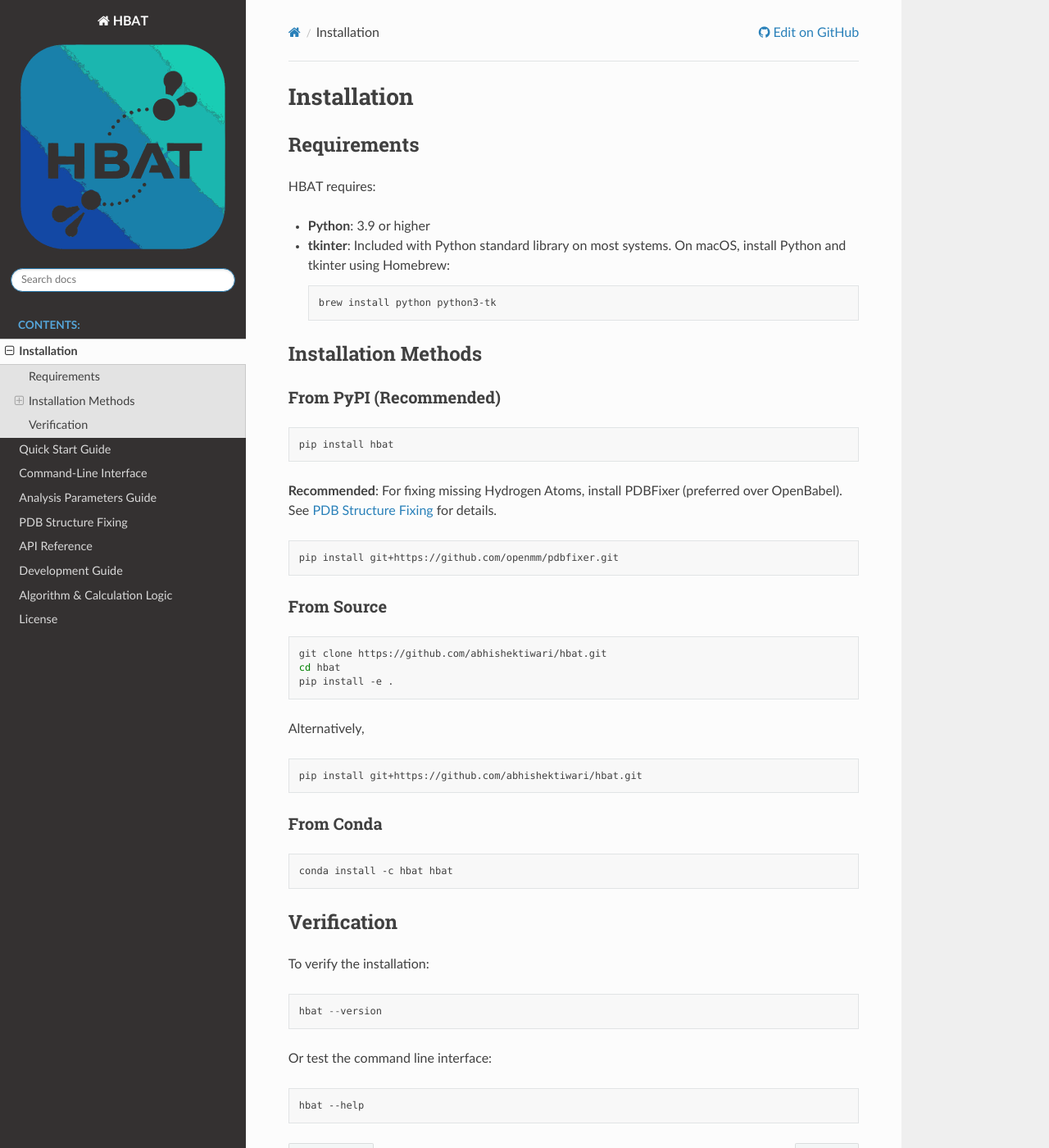
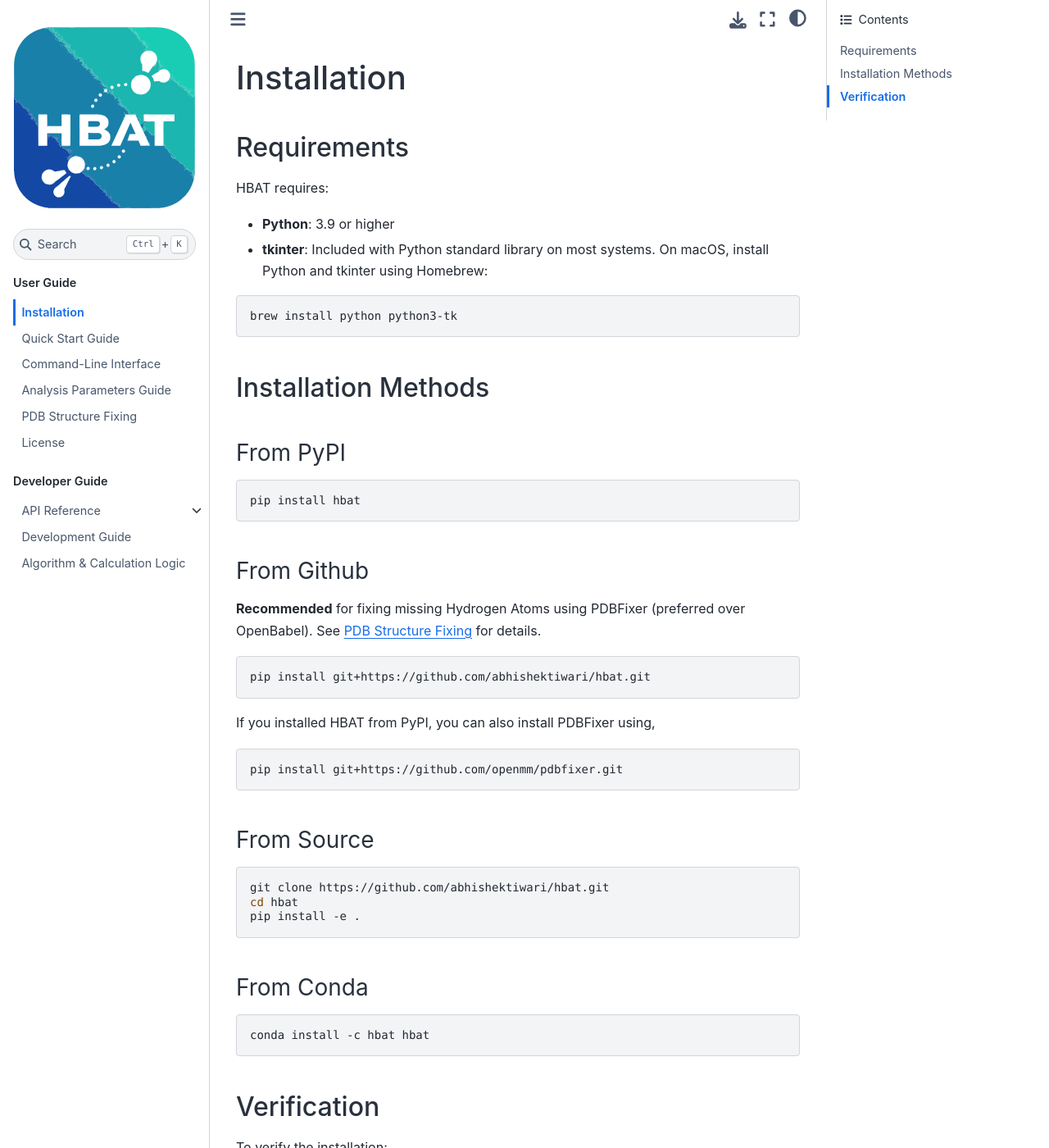
Before and after one commit to abhishektiwari/hbat, a Sphinx documentation site: the page built from docs/source/installation.rst, in a window 1280 px wide and 1400 px high. Shown: the whole window at 82% size. Built offline with Sphinx 7.4.7 and the Sphinx Book theme 1.1.4, drawn with Linux system fonts in a browser that asks for light colours; the version number could not be read and is left out; some of the changed text lies outside the part shown.

Commit message:
Cleaning docs

```diff
--- a/docs/source/conf.py
+++ b/docs/source/conf.py
@@ -56,7 +56,7 @@
 # -- Options for HTML output -------------------------------------------------
 
 # The theme to use for HTML and HTML Help pages.
-html_theme = 'sphinx_rtd_theme'
+html_theme = 'sphinx_book_theme'
 
 # Add any paths that contain custom static files (such as style sheets) here,
 # relative to this directory. They are copied after the builtin static files,
--- a/docs/source/installation.rst
+++ b/docs/source/installation.rst
@@ -9,21 +9,33 @@
 - **Python**: 3.9 or higher
 - **tkinter**: Included with Python standard library on most systems. On macOS, install Python and tkinter using Homebrew:
 
-  .. code-block:: bash
+.. code-block:: bash
 
-     brew install python python3-tk
+   brew install python python3-tk
 
 Installation Methods
 --------------------
 
-From PyPI (Recommended)
-~~~~~~~~~~~~~~~~~~~~~~~
+From PyPI
+~~~~~~~~~
 
 .. code-block:: bash
 
    pip install hbat
 
-**Recommended**: For fixing missing Hydrogen Atoms, install PDBFixer (preferred over OpenBabel). See :doc:`pdbfixing` for details.
+
+From Github
+~~~~~~~~~~~
+
+**Recommended** for fixing missing Hydrogen Atoms using PDBFixer (preferred over OpenBabel). See :doc:`pdbfixing` for details.
+
+
+.. code-block:: bash
+
+   pip install git+https://github.com/abhishektiwari/hbat.git
+
+
+If you installed HBAT from PyPI, you can also install PDBFixer using,
 
 .. code-block:: bash
 
@@ -38,15 +50,6 @@
    git clone https://github.com/abhishektiwari/hbat.git
    cd hbat
    pip install -e .
-
-
-Alternatively,
-
-.. code-block:: bash
-
-   pip install git+https://github.com/abhishektiwari/hbat.git
-
-
 From Conda
 ~~~~~~~~~~
 
--- a/requirements-dev.txt
+++ b/requirements-dev.txt
@@ -32,7 +32,8 @@
 sphinx-toolbox>=4.0.0
 sphinxcontrib-bibtex>=2.0.0
 sphinx-sitemap>=2.7.2
-
+sphinx-autobuild>=2024.10.03
+sphinx-book-theme>=1.1.4
 # Development tools
 coverage>=5.0.0
 
```
Also changed, not shown: docs/source/index.rst (+45 -27 lines), 1 other file.
